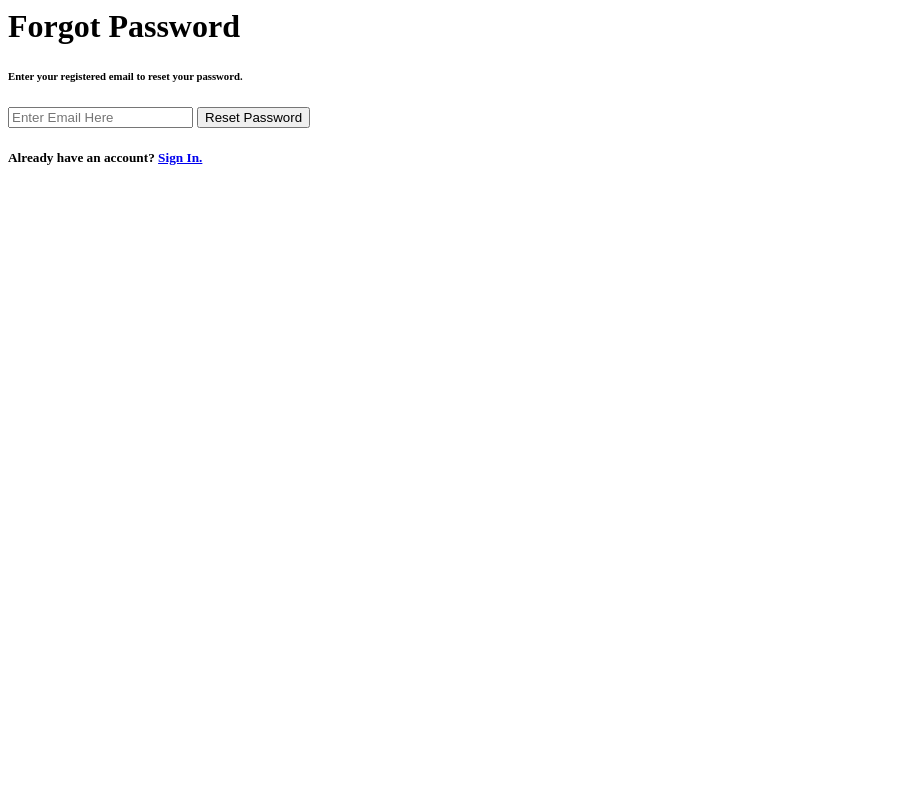
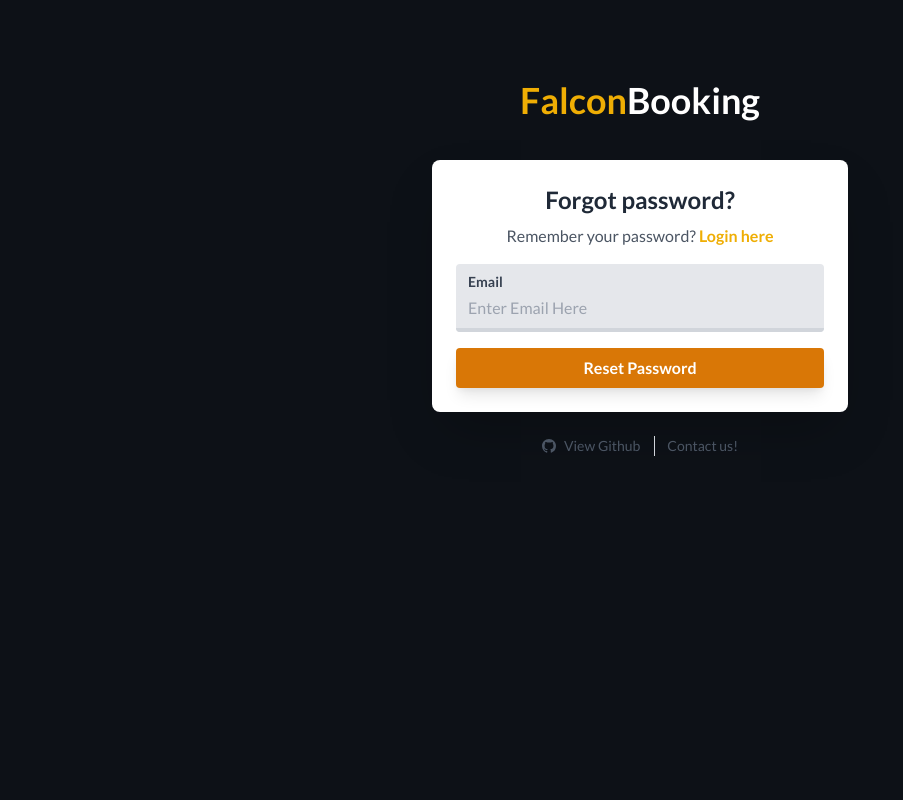
Before and after one commit to SMCS2026-SWAB/FalconBooking, a Flask app: page /forgotYourPassword in a window 1280 px wide. Shown: the whole page, without its empty margins (0-903 px from the left). Run offline with Flask 3, Linux system fonts and the light colour scheme.

Commit message:
Reformatted forgotyourpassword

```diff
--- a/src/templates/forgotYourPassword.html
+++ b/src/templates/forgotYourPassword.html
@@ -1,21 +1,60 @@
+<!DOCTYPE html>
+<html lang="en">
 <head>
-	<meta charset="UTF-8">
-	<meta name="viewport" content="width=device-width, initial-scale=1">
-	<meta name="author" content="Yinka Enoch Adedokun">
-	<meta name="description" content="Simple Forgot Password Page Using HTML and CSS">
-	<meta name="keywords" content="forgot password page, basic html and css">
-	<title>Forgot Password Page - HTML + CSS</title>
+    <meta charset="UTF-8">
+    <meta name="viewport" content="width=device-width, initial-scale=1.0">
+    <meta http-equiv="X-UA-Compatible" content="ie=edge">
+    <meta name="author" content="David Grzyb">
+    <meta name="description" content="">
+
+    <link href="https://cdnjs.cloudflare.com/ajax/libs/tailwindcss/2.2.19/tailwind.min.css" rel="stylesheet">
+    <link href="https://fonts.googleapis.com/css2?family=Lato:wght@400;700&display=swap" rel="stylesheet">
+    <link href="https://unpkg.com/tailwindcss@^1.0/dist/tailwind.min.css" rel="stylesheet">
+    <style>
+        .body-bg {
+            background-color: #0d1117;
+        }
+    </style>
 </head>
-<body>
-	<div class="row">
-		<h1>Forgot Password</h1>
-		<h6 class="information-text">Enter your registered email to reset your password.</h6>
-		<div class="form-group">
-			<input type="text" placeholder="Enter Email Here" id="email">
-			<button onclick="showSpinner()">Reset Password</button>
-		</div>
-		<div class="footer">
-			<h5>Already have an account? <a href="/login">Sign In.</a></h5>
-		</div>
-	</div>
+<body class="body-bg min-h-screen pt-12 md:pt-20 pb-6 px-2 md:px-0" style="font-family:'Lato',sans-serif;">
+    <header class="max-w-lg mx-auto">
+        <a href="/">
+            <h1 class="text-4xl font-bold text-center"><b style="color:rgba(239,174,4,255);">Falcon</b><span class="text-white">Booking</span></h1>
+        </a>
+    </header>
+
+    <main id="content" role="main" class="w-full max-w-md mx-auto p-4">
+        <div class="bg-white p-6 my-6 rounded-lg shadow-2xl">
+            <div class="text-center">
+                <h1 class="block text-2xl font-bold text-gray-800">Forgot password?</h1>
+                <p class="mt-2 text-gray-600">
+                    Remember your password?
+                    <span class="psw"><a href="/login"><b style="color:rgba(239,174,4,255);">Login here</b></a></span>
+                </p>
+            </div>
+
+            <div class="mt-4">
+                <form class="flex flex-col" method="POST" action="#">
+                    <div class="mb-4 pt-2 rounded bg-gray-200">
+                        <label class="block text-gray-700 text-sm font-bold mb-1 ml-3" for="email">Email</label>
+                        <input type="text" placeholder="Enter Email Here" id="email" class="bg-gray-200 rounded w-full text-gray-700 focus:outline-none border-b-4 border-gray-300 focus:border-yellow-600 transition duration-500 px-3 pb-2">
+                    </div>
+                    <button class="bg-yellow-600 hover:bg-yellow-400 text-white font-bold py-2 rounded shadow-lg hover:shadow-xl transition duration-200" type="submit">Reset Password</button>
+                </form>
+            </div>
+        </div>
+
+        <p class="mt-4 flex justify-center items-center text-center divide-x divide-gray-300">
+            <a class="pr-3.5 inline-flex items-center gap-x-2 text-sm text-gray-600 decoration-2 hover:underline hover:text-yellow-600" href="#" target="_blank">
+                <svg class="w-3.5 h-3.5" xmlns="http://www.w3.org/2000/svg" width="16" height="16" fill="currentColor" viewBox="0 0 16 16">
+                    <path d="M8 0C3.58 0 0 3.58 0 8c0 3.54 2.29 6.53 5.47 7.59.4.07.55-.17.55-.38 0-.19-.01-.82-.01-1.49-2.01.37-2.53-.49-2.69-.94-.09-.23-.48-.94-.82-1.13-.28-.15-.68-.52-.01-.53.63-.01 1.08.58 1.23.82.72 1.21 1.87.87 2.33.66.07-.52.28-.87.51-1.07-1.78-.2-3.64-.89-3.64-3.95 0-.87.31-1.59.82-2.15-.08-.2-.36-1.02.08-2.12 0 0 .67-.21 2.2.82.64-.18 1.32-.27 2-.27.68 0 1.36.09 2 .27 1.53-1.04 2.2-.82 2.2-.82.44 1.1.16 1.92.08 2.12.51.56.82 1.27.82 2.15 0 3.07-1.87 3.75-3.65 3.95.29.25.54.73.54 1.48 0 1.07-.01 1.93-.01 2.2 0 .21.15.46.55.38A8.012 8.012 0 0 0 16 8c0-4.42-3.58-8-8-8z"/>
+                </svg>
+                View Github
+            </a>
+            <a class="pl-3 inline-flex items-center gap-x-2 text-sm text-gray-600 decoration-2 hover:underline hover:text-yellow-600" href="#">
+                Contact us!
+            </a>
+        </p>
+    </main>
 </body>
+</html>
```
Also changed, not shown: src/templates/login.html (+14 -7 lines).
